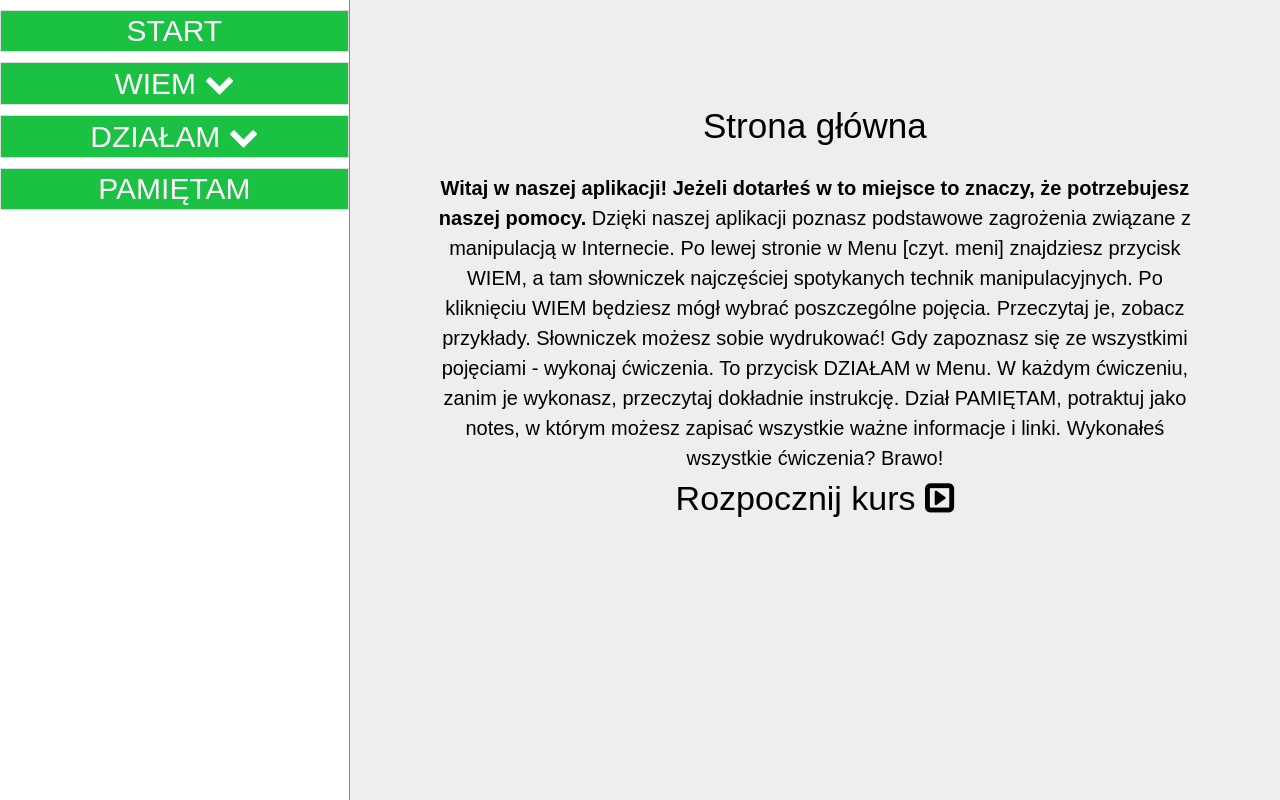
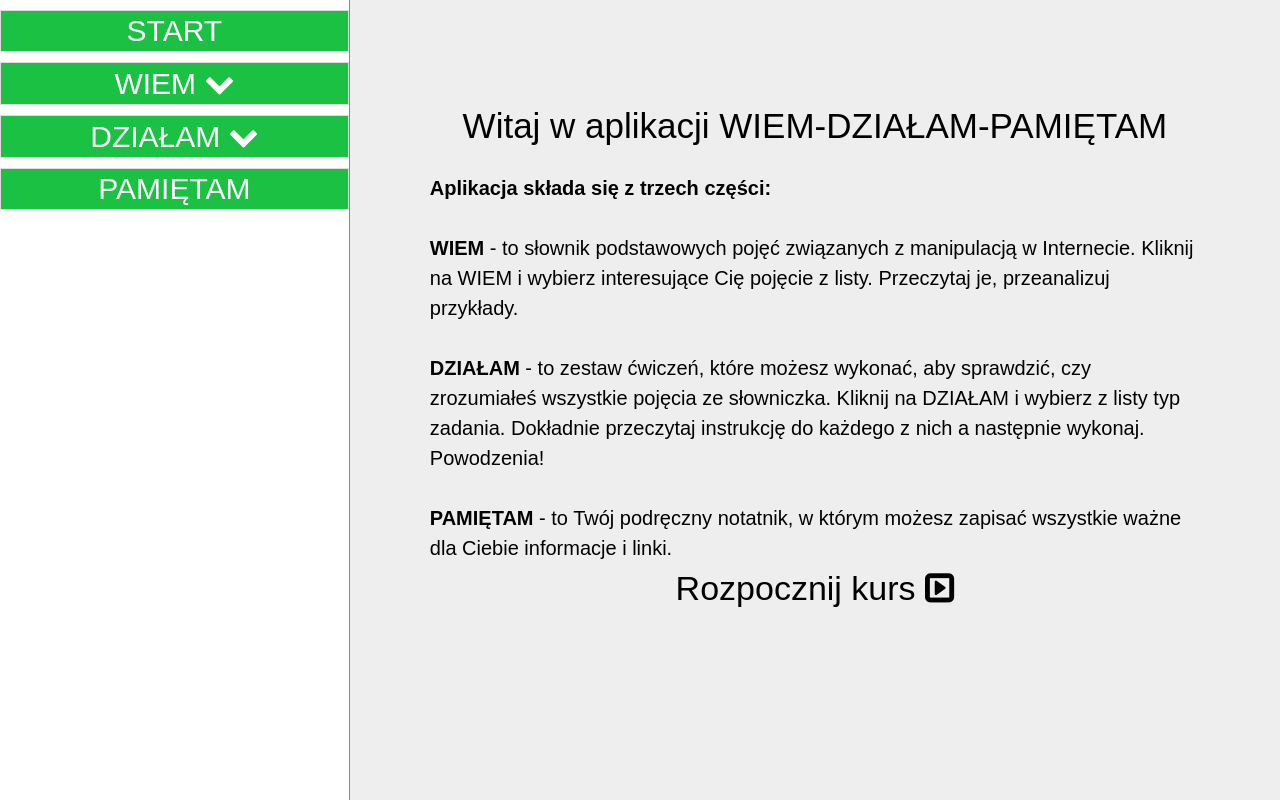
Before and after one commit to edukaton/damy-rade, a React (Create React App) app: page / in a window 1280 px wide. Built offline with nearby package versions, Linux system fonts and the light colour scheme.

Commit message:
ostatni slub

```diff
--- a/src/css/Home.css
+++ b/src/css/Home.css
@@ -1,7 +1,6 @@
 .home {
     background: #eee;
     margin: 0 auto;
-    text-align: center;
     font-size: 20px;
     line-height: 1.5;
     padding: 10vh;
--- a/src/js/Home.js
+++ b/src/js/Home.js
@@ -5,21 +5,27 @@ import { Link } from "react-router-dom";
 function Home(props) {
     return (
         <div className="home">
-        <div className="header">
-            <h1>Strona główna</h1>
-        </div>
-           <span className="bold center">
-            Witaj w naszej aplikacji! Jeżeli dotarłeś w to miejsce to znaczy, że potrzebujesz naszej pomocy.
-            </span> Dzięki naszej aplikacji poznasz podstawowe zagrożenia związane z manipulacją w Internecie. Po lewej stronie w Menu [czyt. meni] znajdziesz przycisk WIEM,  a tam słowniczek najczęściej spotykanych technik manipulacyjnych. Po kliknięciu WIEM będziesz mógł wybrać poszczególne pojęcia. Przeczytaj je, zobacz przykłady. Słowniczek możesz sobie wydrukować!
-            Gdy zapoznasz się ze wszystkimi pojęciami - wykonaj ćwiczenia. To przycisk DZIAŁAM w Menu. W każdym ćwiczeniu, zanim je wykonasz,  przeczytaj dokładnie instrukcję.
-            Dział PAMIĘTAM, potraktuj jako notes, w którym możesz zapisać wszystkie ważne informacje i linki.
-            Wykonałeś wszystkie ćwiczenia? Brawo!
+            <div className="header">
+                <h1>Witaj w aplikacji WIEM-DZIAŁAM-PAMIĘTAM</h1>
+            </div>
+
+            <p className="bold">Aplikacja składa się z trzech części:</p><br />
+
+            <p><span className="bold">WIEM</span> - to słownik podstawowych pojęć związanych z manipulacją w Internecie.
+            Kliknij na WIEM i wybierz interesujące Cię pojęcie z listy.
+Przeczytaj je, przeanalizuj przykłady.</p><br />
+
+            <p><span className="bold">DZIAŁAM</span> - to zestaw ćwiczeń, które możesz wykonać, aby sprawdzić, czy zrozumiałeś wszystkie pojęcia ze słowniczka.
+Kliknij na DZIAŁAM i wybierz z listy typ zadania. Dokładnie przeczytaj instrukcję do każdego z nich a następnie wykonaj. Powodzenia!</p><br />
+
+            <p><span className="bold">PAMIĘTAM</span> - to Twój podręczny notatnik, w którym możesz zapisać wszystkie ważne dla Ciebie informacje i linki. </p>
+
 
 
             <div className="navnextt">
-            <Link title="Informacje dotyczące fałszywych wiadomości w internecie" to='/falszywe-wiadomosci'><div className="direction">Rozpocznij kurs <i className="fa fa-caret-square-o-right"></i></div></Link>
+                <Link title="Informacje dotyczące fałszywych wiadomości w internecie" to='/falszywe-wiadomosci'><div className="direction">Rozpocznij kurs <i className="fa fa-caret-square-o-right"></i></div></Link>
 
-        </div>
+            </div>
         </div>
     );
 }
```
